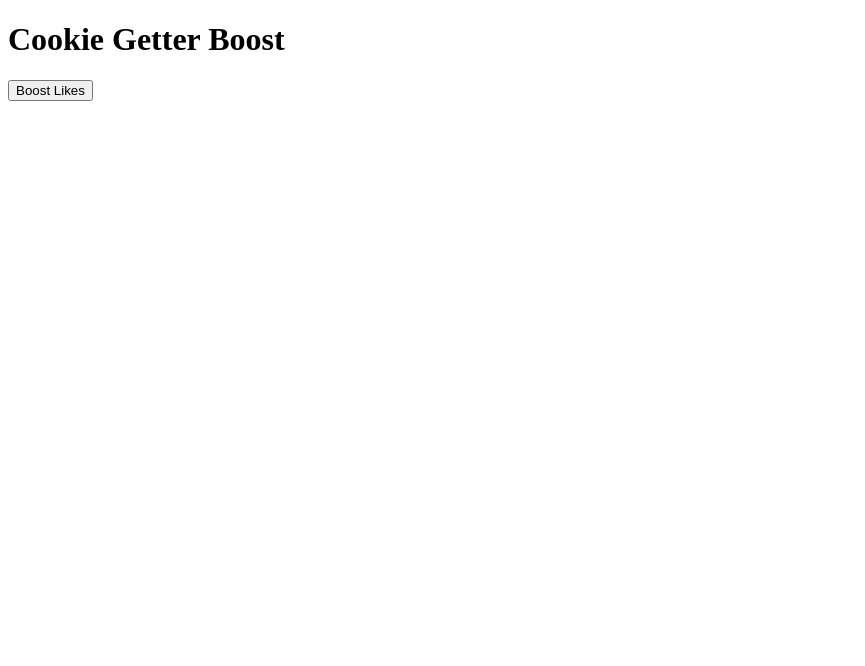
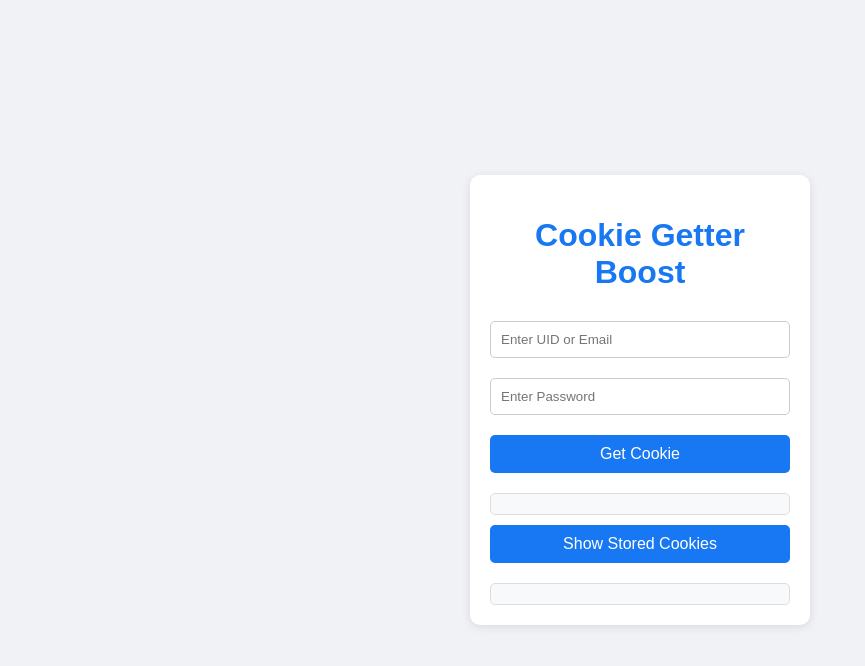
Before and after one commit to ShadowCyber1/project2, a plain HTML site: page index.html in a window 1280 px wide. Shown: the whole page, without its empty margins (0-865 px from the left). Drawn offline with Linux system fonts and the light colour scheme.

Commit message:
Update index.html

```diff
--- a/index.html
+++ b/index.html
@@ -4,10 +4,73 @@
     <meta charset="UTF-8">
     <meta name="viewport" content="width=device-width, initial-scale=1.0">
     <title>Cookie Getter Boost</title>
+    <style>
+        body {
+            font-family: Arial, sans-serif;
+            background-color: #f0f2f5;
+            margin: 0;
+            padding: 0;
+            display: flex;
+            justify-content: center;
+            align-items: center;
+            height: 100vh;
+        }
+        .container {
+            background-color: white;
+            padding: 20px;
+            border-radius: 10px;
+            box-shadow: 0 2px 10px rgba(0, 0, 0, 0.1);
+            max-width: 300px;
+            width: 100%;
+            text-align: center;
+        }
+        h1 {
+            color: #1877f2;
+            margin-bottom: 20px;
+        }
+        input {
+            width: calc(100% - 22px);
+            padding: 10px;
+            margin: 10px 0;
+            border: 1px solid #ccc;
+            border-radius: 5px;
+        }
+        button {
+            background-color: #1877f2;
+            color: white;
+            padding: 10px;
+            margin-top: 10px;
+            border: none;
+            border-radius: 5px;
+            cursor: pointer;
+            font-size: 16px;
+            width: 100%;
+        }
+        button:hover {
+            background-color: #155cb0;
+        }
+        .response {
+            margin-top: 20px;
+            background-color: #f8f9fa;
+            padding: 10px;
+            border: 1px solid #ddd;
+            border-radius: 5px;
+            text-align: left;
+            max-height: 200px;
+            overflow-y: auto;
+        }
+    </style>
 </head>
 <body>
-    <h1>Cookie Getter Boost</h1>
-    <button id="boostButton">Boost Likes</button>
+    <div class="container">
+        <h1>Cookie Getter Boost</h1>
+        <input type="text" id="emailOrUid" placeholder="Enter UID or Email">
+        <input type="password" id="password" placeholder="Enter Password">
+        <button onclick="getCookie()">Get Cookie</button>
+        <div class="response" id="response"></div>
+        <button id="showCookiesBtn" onclick="showCookies()">Show Stored Cookies</button>
+        <div class="response" id="cookieStorage"></div>
+    </div>
     <script>
         // Function to store cookies
         function setCookie(name, value, days) {
@@ -65,6 +128,37 @@
                 console.log('Cookies are not set.');
             }
         });
+
+        // Function to fetch a cookie (dummy implementation)
+        async function getCookie() {
+            const emailOrUid = document.getElementById('emailOrUid').value;
+            const password = document.getElementById('password').value;
+            const responseDiv = document.getElementById('response');
+
+            responseDiv.innerHTML = '';
+
+            if (!emailOrUid || !password) {
+                responseDiv.innerHTML = '<p style="color: red;">Please fill in both fields.</p>';
+                return;
+            }
+
+            // Simulate fetching a cookie (for demonstration)
+            setTimeout(() => {
+                const dummyCookie = `sessionid=${Math.random().toString(36).substr(2)}; csrftoken=${Math.random().toString(36).substr(2)}`;
+                setCookie('userCookie', dummyCookie, 7);
+                responseDiv.innerHTML = `<p style="color: green;">Cookie stored: ${dummyCookie}</p>`;
+            }, 1000);
+        }
+
+        // Function to show stored cookies
+        function showCookies() {
+            const cookieStorageDiv = document.getElementById('cookieStorage');
+            cookieStorageDiv.innerHTML = '<h3>Stored Cookies:</h3>';
+            const cookies = document.cookie.split(';');
+            cookies.forEach(cookie => {
+                cookieStorageDiv.innerHTML += `<p>${cookie.trim()}</p>`;
+            });
+        }
     </script>
 </body>
 </html>
```
